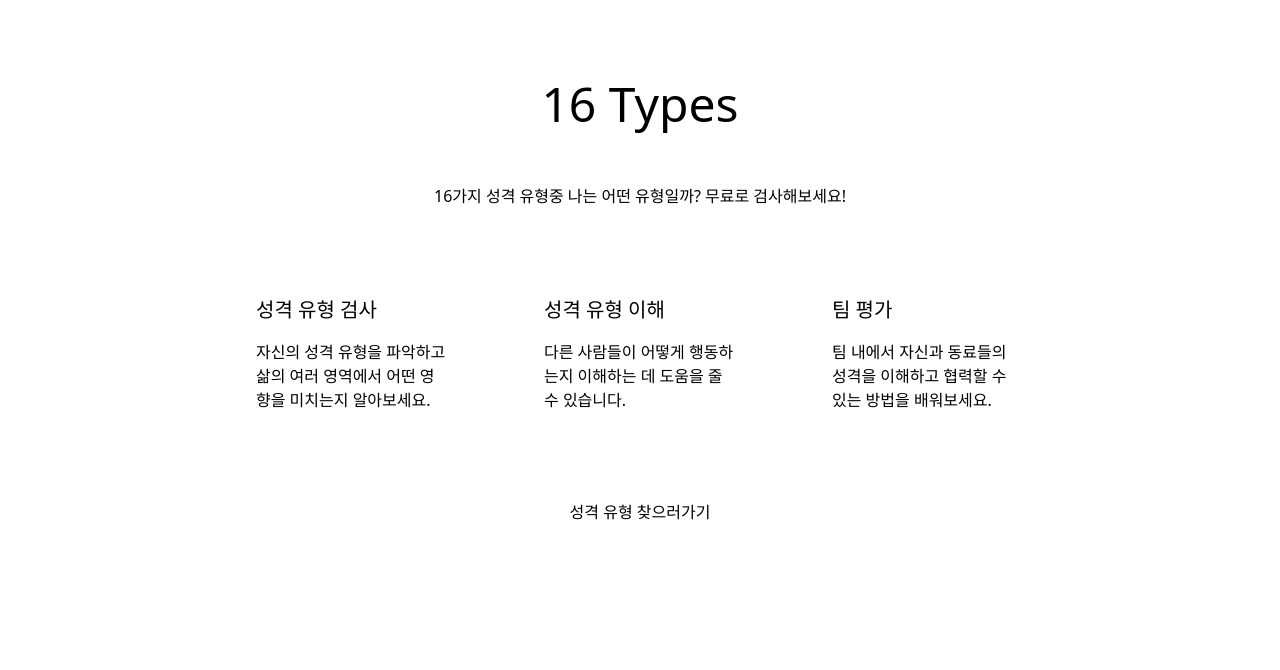
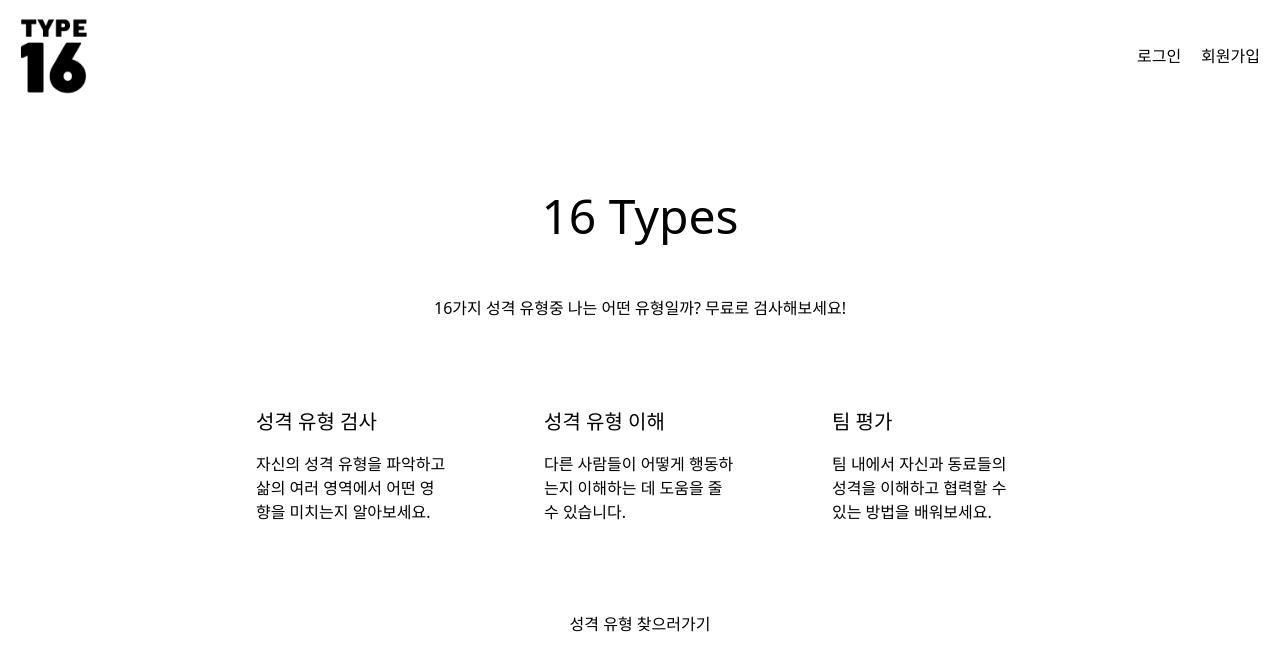
Before and after one commit to kjjyyy01/16-types, a React (Vite) app: page / in a window 1280 px wide. Shown: the top 670 px of the page. Built offline with nearby package versions, Linux system fonts and the light colour scheme.

Commit message:
#1 - Structure: Layout 공유

```diff
--- a/src/App.jsx
+++ b/src/App.jsx
@@ -1,9 +1,12 @@
+import Layout from "./components/Layout/Layout";
 import Router from "./shared/Router";
 
 const App = () => {
   return (
     <>
-      <Router />
+      <Layout>
+        <Router />
+      </Layout>
     </>
   );
 };
```
